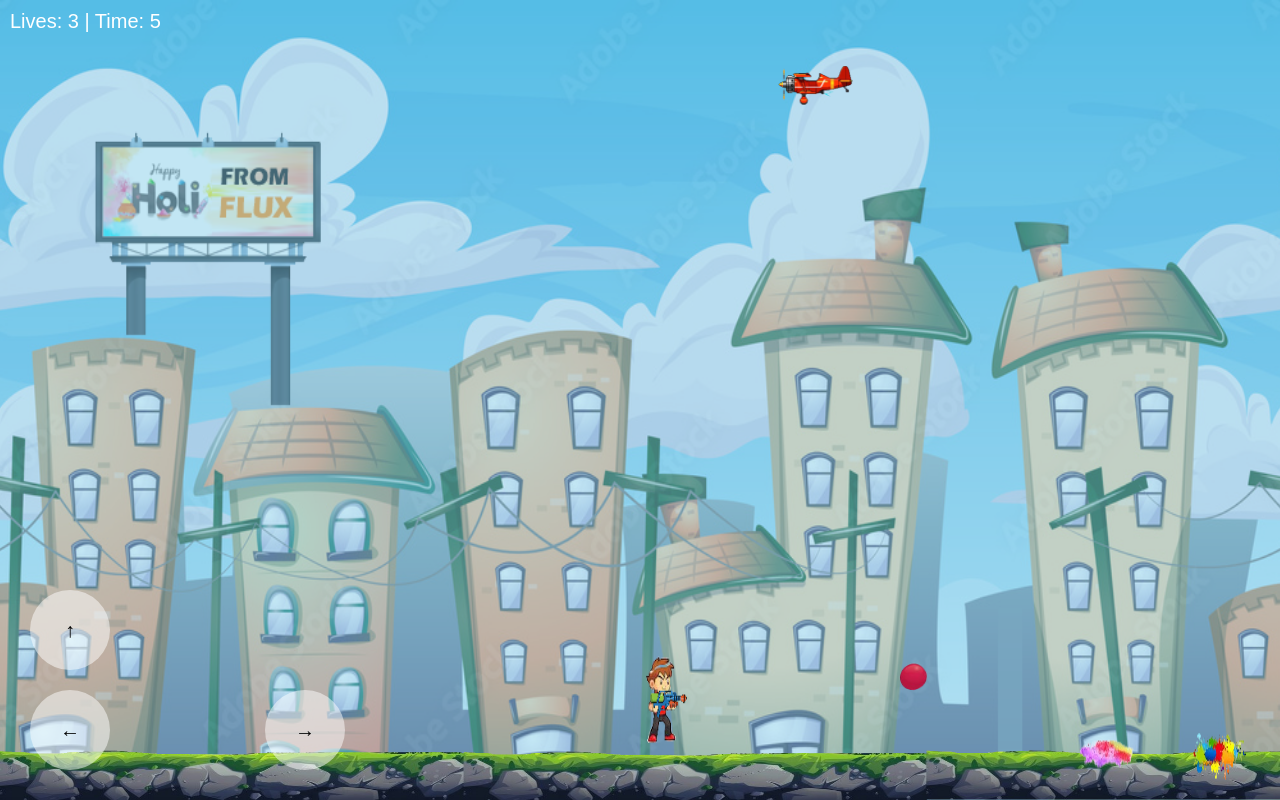
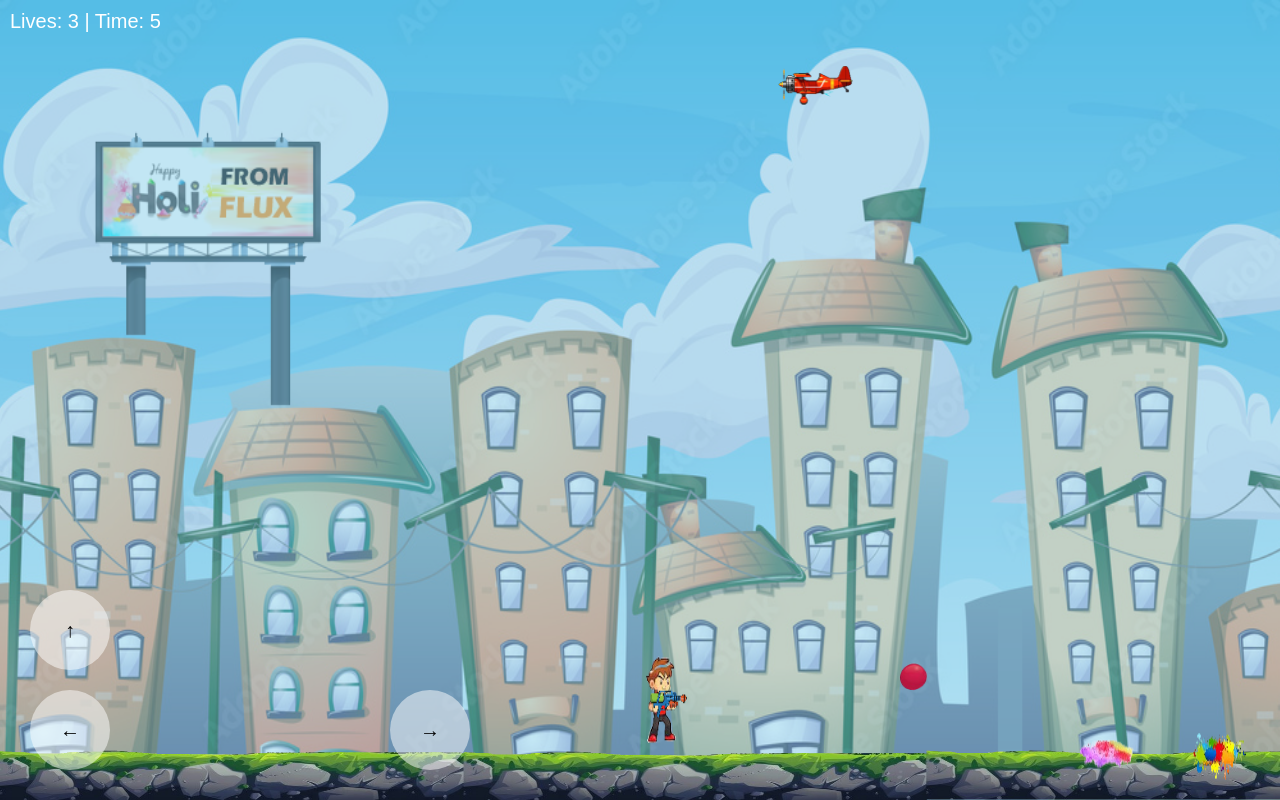
Before and after one commit to nikhilkush078/flux_game-, a plain HTML site: page index.html in a window 1280 px wide. Drawn offline with Linux system fonts and the light colour scheme.

Commit message:
Update index.html

```diff
--- a/index.html
+++ b/index.html
@@ -42,7 +42,7 @@
             bottom: 20px;
         }
         #rightButton {
-            right:925px;
+            right:800px;
             bottom: 20px;
         }
         #jumpButton {
```
